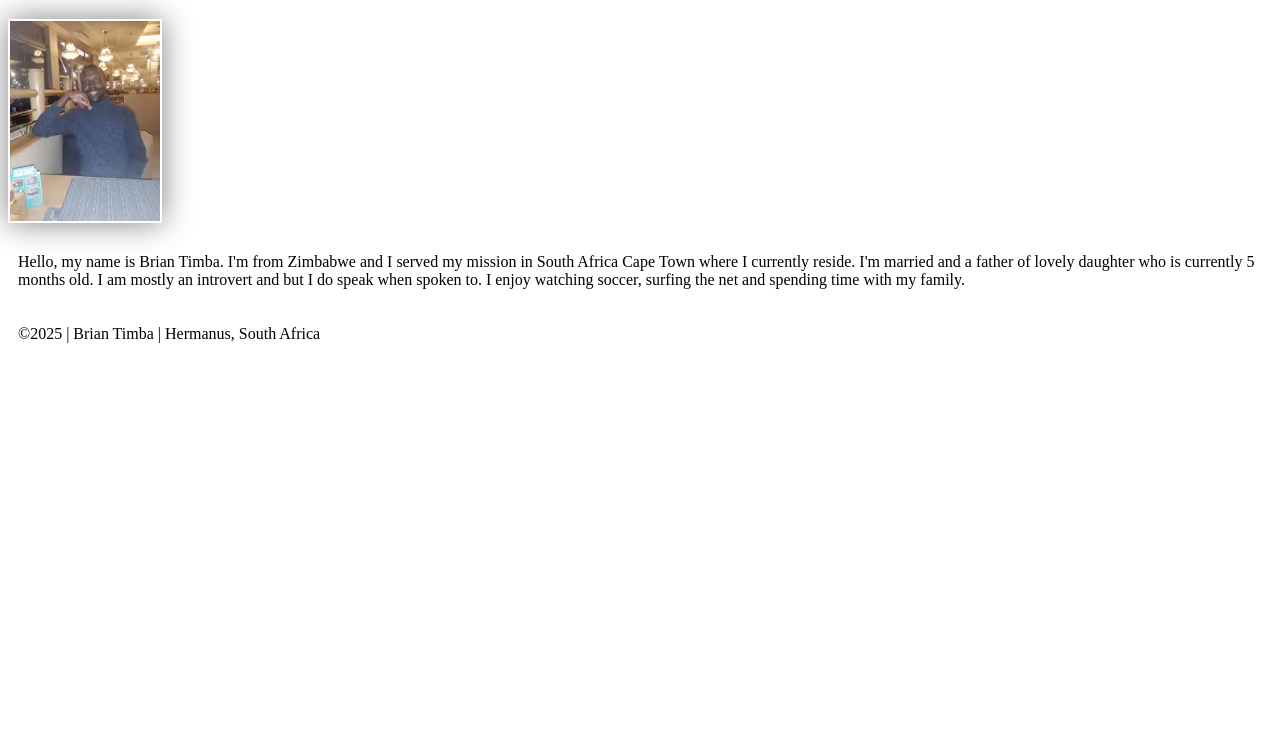
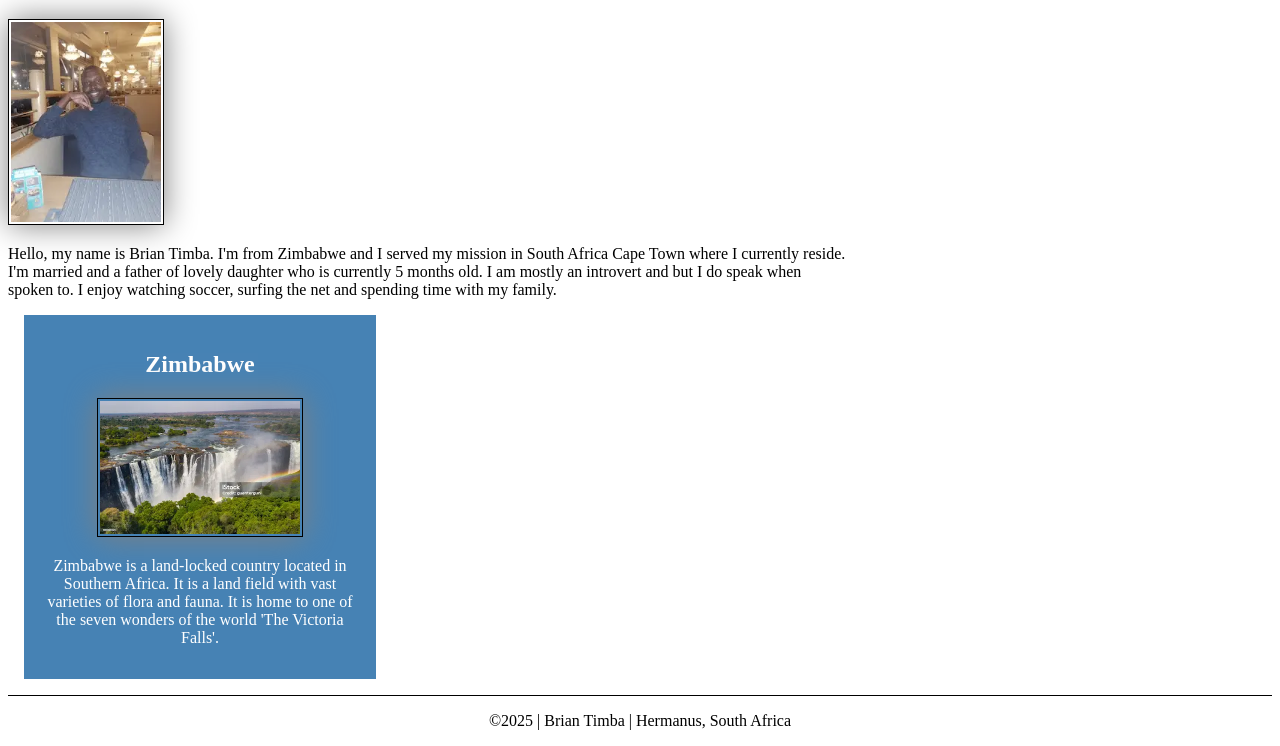
Before and after one commit to btimba/wdd130, a plain HTML site: page index.html in a window 1280 px wide. Shown: the part 205-951 px from the top of the page. Before the commit the page ends 800 px from the top, so only its background shows below. Drawn offline with Linux system fonts and the light colour scheme.

Commit message:
home-page-enhancement

```diff
--- a/index.html
+++ b/index.html
@@ -4,6 +4,9 @@
     <meta charset="UTF-8">
     <meta name="viewport" content="width=device-width, initial-scale=1.0">
     <title>Brian Timba | WDD 130</title>
+    <meta name="description" content="Brian Timba, wdd130, course main page">
+    <meta name="author" content="Brian Timba">
+
     <link rel="stylesheet" href="styles/styles.css">
 </head>
 <body>
@@ -18,6 +21,11 @@
         <img src="images/profile.webp" alt="My name is Brian Timba" width="200">
         <p>Hello, my name is Brian Timba. I'm from Zimbabwe and I served my mission in South Africa Cape Town where I currently reside. I'm married and a father of lovely daughter who is currently 5 months old. I am mostly an introvert and but I do speak when spoken to. I enjoy watching soccer, surfing the net and spending time with my family.</p>
     </main>
+    <aside>
+        <h2>Zimbabwe</h2>
+        <img src="images/vicfalls.webp" alt="The majestic Victoria Falls" width="200">
+        <p>Zimbabwe is a land-locked country located in Southern Africa. It is a land field with vast varieties of flora and fauna. It is home to one of the seven wonders of the world 'The Victoria Falls'.</p>
+    </aside>
     <footer>
         <p>©2025 | Brian Timba | Hermanus, South Africa</p>
     </footer>
--- a/styles/styles.css
+++ b/styles/styles.css
@@ -16,7 +16,7 @@ h1 {
 img {
     width: 150px;
     height: auto;
-    border: ipx solid black;
+    border: 1px solid black;
     padding: 2px;
     box-shadow: 0 0 30px gray;
 }
@@ -24,3 +24,37 @@ img {
 p {
     padding: 10px;
 }
+
+main {
+    max-width: 840px;
+}
+
+aside {
+    width: 20rem;
+    margin: 1rem;
+    border: 1px #0000;
+    padding: 1rem;
+    background: steelblue;
+    color: #ffff;
+    text-align: center;
+}
+
+aside img {
+    width: 200px;
+    height: auto;
+}
+
+main img {
+    width: 150px;
+    height: auto;
+}
+
+p {
+    padding: 0;
+}
+
+footer {
+    margin-top: 15px;
+    border-top:1px solid #000;
+    text-align: center;
+}
```
Also changed, not shown: images/vicfalls.webp (added).
